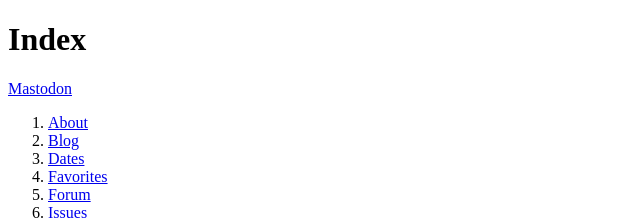
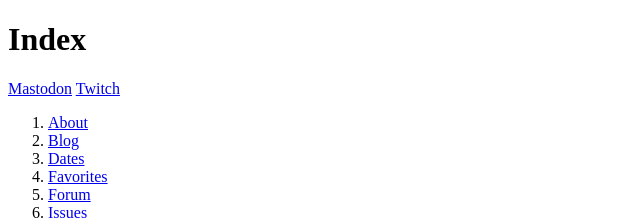
Before and after one commit to chalcocabana/chalcocabana.github.io, a plain HTML site: page index.html in a window 1280 px wide. Shown: the top 218 px of the page, 0-640 px from the left. Drawn offline with Linux system fonts and the light colour scheme.

Commit message:
Added twitch
added twitch

```diff
--- a/index.html
+++ b/index.html
@@ -11,7 +11,7 @@
 
 <h1>Index</h1>
 
-<a rel="me" href="https://mastodon.social/@chalcocabana">Mastodon</a>
+<a rel="me" href="https://mastodon.social/@chalcocabana">Mastodon</a> <a href="https://twitch.tv/chalcocabana">Twitch</a>
 
 <ol>
 	<li><a href="https://chalcocabana.github.io/pages/about.html">About</a></li>
```
